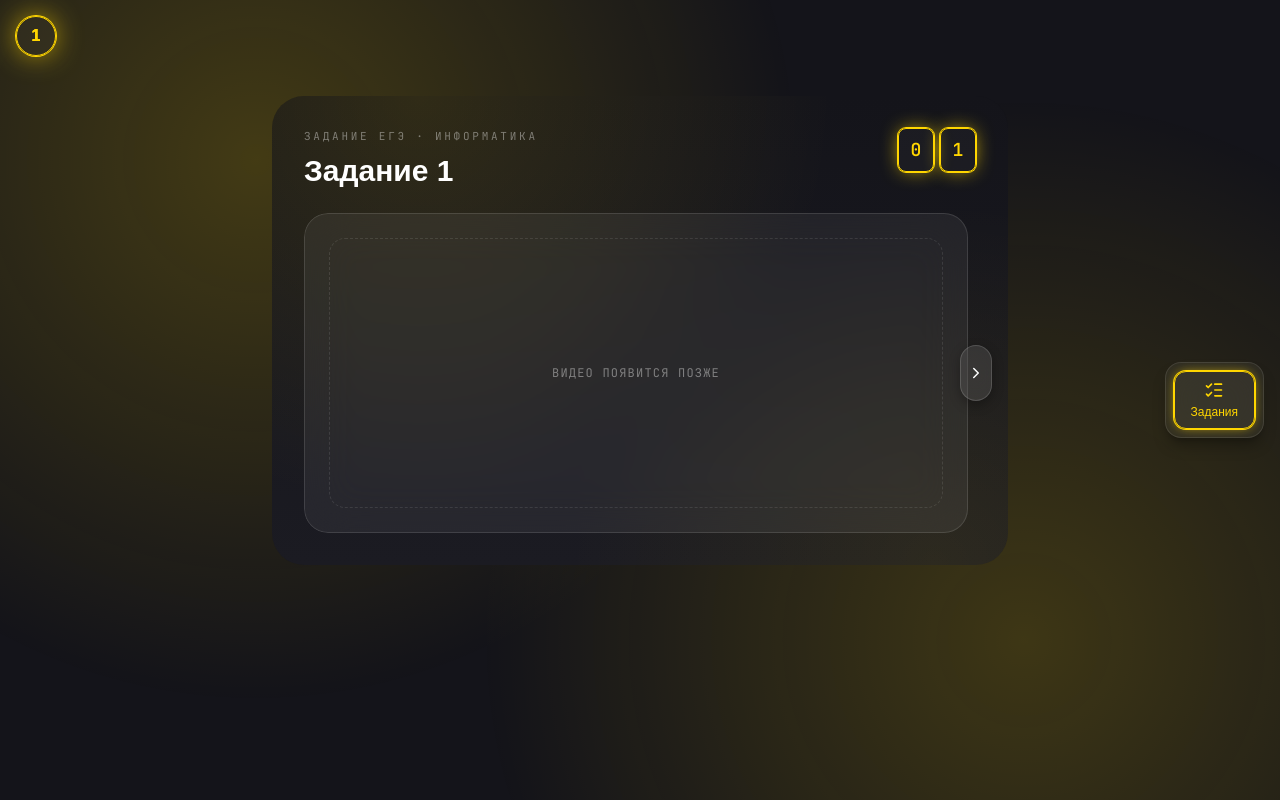
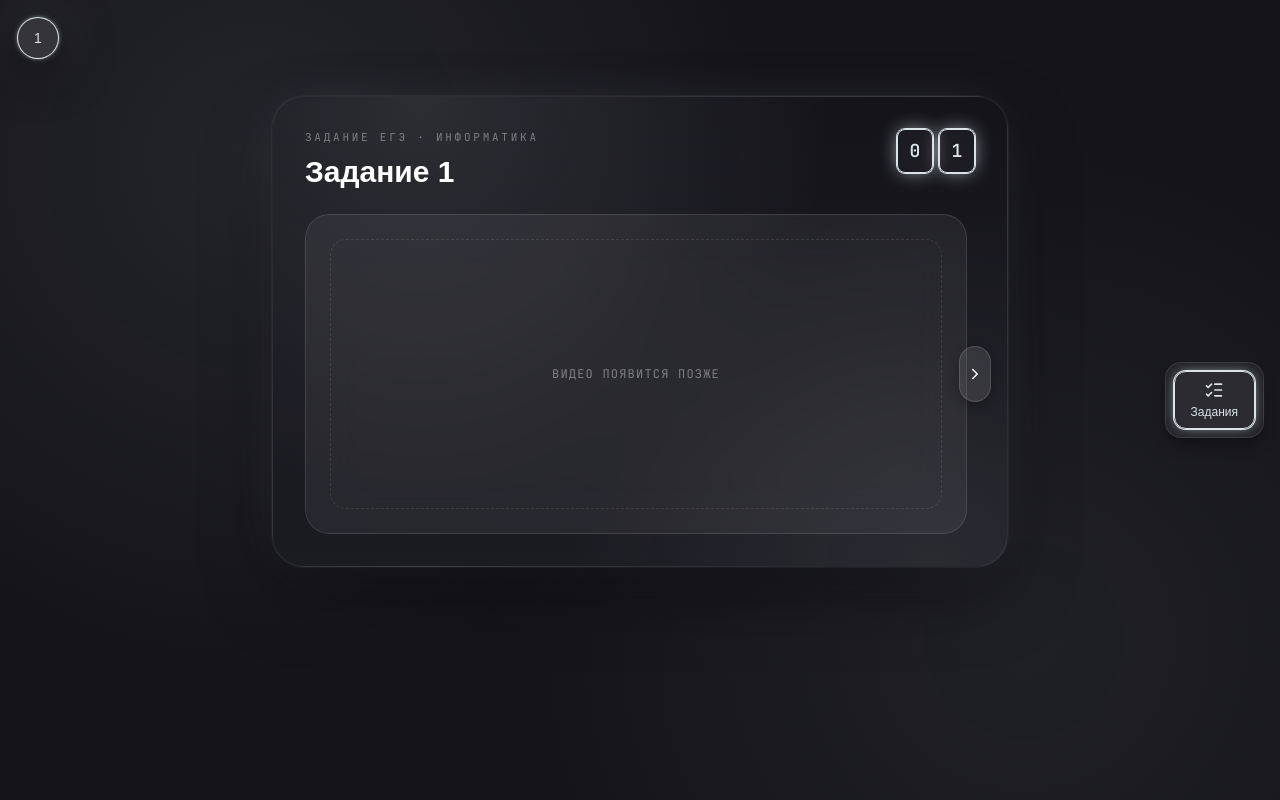
Before and after one commit to IvanIlinov/ege-platform, a Next.js app: page /tasks/1 in a window 1280 px wide. Built offline with nearby package versions, Linux system fonts and the light colour scheme; a web font is replaced by a local one.

Commit message:
upd:UI: Color-white, add 3d-shadow for panels

```diff
--- a/app/globals.css
+++ b/app/globals.css
@@ -20,9 +20,9 @@ body::before {
   inset: 0;
   z-index: -1;
   background:
-    radial-gradient(circle at 20% 20%, color-mix(in srgb, var(--signal) 20%, transparent), transparent 45%),
+    radial-gradient(circle at 20% 20%, color-mix(in srgb, var(--signal) 8%, transparent), transparent 45%),
     /* было 10% */
-    radial-gradient(circle at 80% 80%, color-mix(in srgb, var(--signal) 18%, transparent), transparent 45%);
+    radial-gradient(circle at 80% 80%, color-mix(in srgb, var(--signal) 6%, transparent), transparent 45%);
   /* было 7% */
   /*animation: breathe 30s ease-in-out infinite;*/
 }
@@ -43,7 +43,7 @@ body::before {
 
 /* DESIGN SYSTEM */
 :root {
-  --signal: #FFD600;
+  --signal: #DCE3E8;
 
 }
 
@@ -52,7 +52,11 @@ body::before {
     radial-gradient(circle at 20% 0%, color-mix(in srgb, var(--signal) 12%, transparent), transparent 55%),
     radial-gradient(circle at 90% 100%, color-mix(in srgb, var(--signal) 8%, transparent), transparent 45%),
     linear-gradient(180deg, #14141a 0%, #1b1b22 100%);
-  /* было #0c0c10 → #131319 */
+  border: 1px solid rgba(255, 255, 255, 0.08);
+  box-shadow:
+    0 0 0 1px rgba(255, 255, 255, 0.04),
+    0 30px 80px -20px rgba(0, 0, 0, 0.6),
+    0 0 60px -20px color-mix(in srgb, var(--signal) 20%, transparent);
 }
 
 .glass-card {
@@ -77,3 +81,17 @@ body::before {
   color: var(--signal);
   box-shadow: 0 0 0 1px var(--signal), 0 0 20px -4px var(--signal);
 }
+
+.nav-panel {
+  box-shadow:
+    0 0 0 1px rgba(255, 255, 255, 0.04),
+    0 8px 43px 7px rgba(0, 0, 0, 0.7),
+    0 0 50px 5px color-mix(in srgb, var(--signal) 20%, transparent);
+}
+
+.nav-active {
+  border-color: var(--signal) !important;
+  box-shadow:
+    0 0 0 1px var(--signal),
+    0 0 9px -3px var(--signal);
+}
--- a/features/tasks/components/TaskNav.tsx
+++ b/features/tasks/components/TaskNav.tsx
@@ -18,66 +18,77 @@ export function TaskNav() {
     }
 
     return (
-        <div className="fixed left-4 bottom-4 md:bottom-auto md:top-4 z-[100]">
+        <div className="fixed left-4 bottom-4 md:bottom-auto md:top-4 z-[100] p-4 -m-4">
             {/* Открытие шара */}
             {isOpen && (
                 <div
                     className="
-            absolute left-0 w-64 max-w-[calc(100vw-2rem)]
-            bottom-16 md:bottom-auto md:top-16
-            bg-black/80 backdrop-blur-xl border border-white/10 rounded-2xl shadow-xl shadow-black/40 p-3
+            absolute left-4 w-64 max-w-[calc(100vw-2rem)]
+            bottom-16 md:bottom-auto md:top-18
+            bg-white/5 backdrop-blur-xl border border-white/10 rounded-2xl p-3 nav-panel
         "
                 >
-                    <div className="grid grid-cols-5 gap-2">
+                    <div className="grid grid-cols-5 gap-1">
                         {Array.from({ length: TASK_COUNT }, (_, i) => i + 1).map((id) => {
                             const isActive = String(id) === currentId;
                             return (
+                                <div
+                                    key={id}
+                                    className="rounded-full p-[2px]"
+
+                                >
                                     <button
-                                    key={id}
                                         onClick={() => handleSelect(id)}
                                         className="w-9 h-9 rounded-full text-sm font-medium transition-colors touch-manipulation"
                                         style={isActive ? {
                                             borderColor: "var(--signal)",
                                             color: "var(--signal)",
-                                        boxShadow: "0 0 0 1px var(--signal), 0 0 20px -4px var(--signal)",
+                                            boxShadow: "0 0 0 1px var(--signal), 0 0 20px -4px var(--signal), inset 0 1px 3px rgba(0,0,0,0.3)",
                                             background: "rgba(255, 255, 255, 0.03)",
                                             border: "1px solid var(--signal)",
                                             fontFamily: "var(--font-jetbrains-mono)"
                                         } : {
-                                        background: "rgba(255, 255, 255, 0.05)",
-                                        border: "1px solid rgba(255, 255, 255, 0.1)",
-                                        color: "rgba(255, 255, 255, 0.6)",
+                                            background: "transparent",
+                                            border: "none",
+                                            color: "rgba(255, 255, 255, 0.73)",
                                             fontFamily: "var(--font-jetbrains-mono)"
                                         }}
                                     >
                                         {id}
                                     </button>
+                                </div>
                             );
                         })}
                     </div>
                 </div>
             )}
             {/* Шар */}
+            {/* Внешняя подложка — тень */}
+            <div
+                className="rounded-full p-[2px] nav-panel"
+                style={{
+                    background: "rgba(255, 255, 255, 0.08)",
+                }}
+            >
+                {/* Внутренняя рамка — светящаяся */}
                 <button
                     onClick={() => setIsOpen((prev) => !prev)}
-                className="w-10 h-10 rounded-full flex items-center justify-center touch-manipulation"
+                    className="w-10 h-10 rounded-full flex items-center justify-center touch-manipulation nav-active"
                     style={{
                         background: "rgba(255, 255, 255, 0.03)",
-                    border: "1px solid var(--signal)",
-                    boxShadow: "0 0 0 1px var(--signal), 0 0 30px -4px var(--signal)",
                     }}
                 >
                     <span
-                    className="text-base font-bold"
+                        className="text-sm font-normal"
                         style={{
                             fontFamily: "var(--font-unbounded)",
                             color: "var(--signal)",
-                        textShadow: "0 0 var(--signal), 0 0  var(--signal)",
                         }}
                     >
                         {currentId}
                     </span>
                 </button>
             </div>
+        </div>
     );
 }
```
Lines whose indentation alone changed are shown as unchanged.
